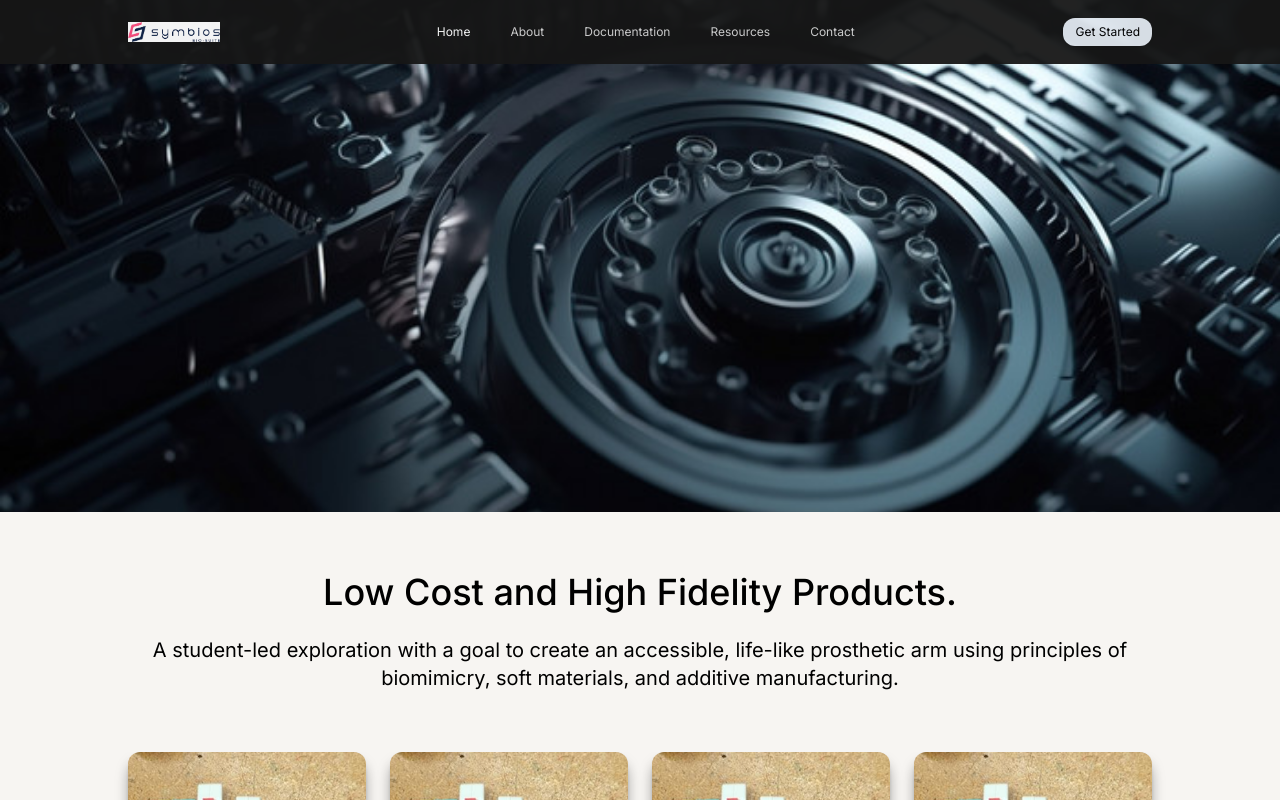
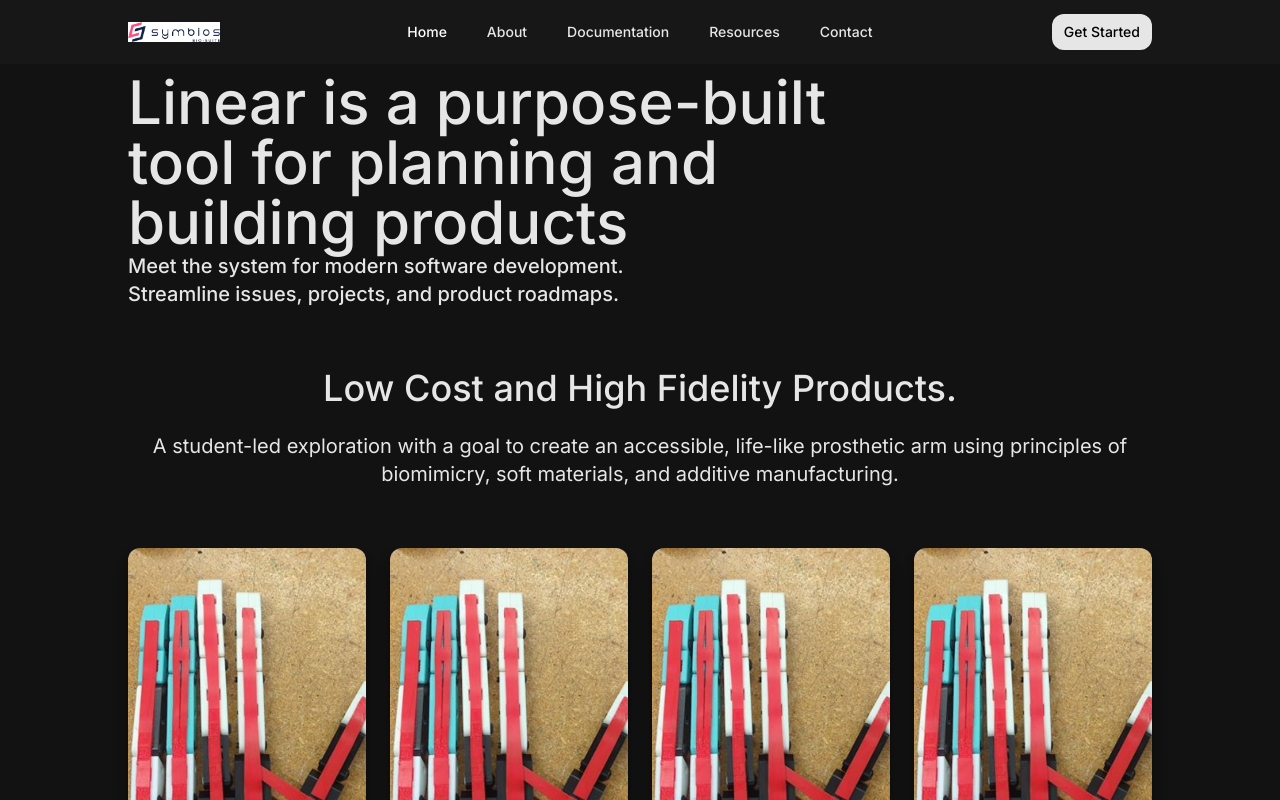
Before and after one commit to spencerhum04/symbios, a React (Vite) app: page / in a window 1280 px wide. Shown: the top 800 px of the page. Built offline with nearby package versions, Linux system fonts and the light colour scheme.

Commit message:
feat: hero

```diff
--- a/src/components/Navbar.tsx
+++ b/src/components/Navbar.tsx
@@ -41,8 +41,8 @@ export default function Navbar() {
     }, [menu]);
 
     return (
-        <>
-            <div className="bg-neutral-900 text-white flex flex-row items-center justify-between w-full px-6 sm:px-32 py-2 h-16">
+        <div className="bg-neutral-900 w-full h-16 px-6 place-content-center">
+            <div className="flex flex-row items-center justify-between max-w-[1024px] w-full mx-auto">
                 <div className="flex flex-row items-center justify-between w-full sm:w-25">
                     <img src={logo} className="h-5" />
                     <button className={`sm:hidden w-[16px] h-[12px] rounded-lg flex flex-col justify-between`} onClick={() => {setMenu(true)}}>
@@ -54,13 +54,13 @@ export default function Navbar() {
                 <div className="hidden sm:block">
                     <div className="flex flex-row items-center gap-10">
                         {tabs.map(({ name, path }) => (
-                            <Link key={name} to={path} className={`text-xs text-neutral-300 rounded-sm hover:text-white ${focus === name ? "text-white" : "text-neutral-300"}`} onClick={() => setFocus(name)}>
+                            <Link key={name} to={path} className={`text-sm font-medium rounded-sm ${focus === name ? "text-white" : "text-sand"}`} onClick={() => setFocus(name)}>
                                 {name}
                             </Link>
                         ))}
                     </div>
                 </div>
-                <div className="text-black hidden sm:block bg-slate-200 hover:bg-slate-100 px-3 py-1.5 text-xs rounded-xl">Get Started</div>
+                <div className="text-black hidden sm:block bg-sand hover:bg-slate-100 text-sm font-medium rounded-xl px-3 py-2">Get Started</div>
             </div>
 
             <div ref={sideRef} className={`top-0 left-0 absolute z-10 bg-neutral-900 w-full duration-500 ease-out transition-transform ${menu ? "translate-y-0" : "-translate-y-full"}`}>
@@ -72,12 +72,12 @@ export default function Navbar() {
                 </div>
                 <div className="flex flex-col py-6 pr-4">
                     {tabs.map(({ name, path }) => (
-                        <Link key={name} to={path} className={`h-16 text-white place-content-center px-6 font-medium rounded-r-full cursor-pointer transition-colors ${focus === name ? "bg-neutral-800" : ""}`} onClick={() => setFocus(name)}>
+                        <Link key={name} to={path} className={`h-16 place-content-center px-6 font-medium rounded-r-full cursor-pointer transition-colors ${focus === name ? "bg-neutral-800" : ""}`} onClick={() => setFocus(name)}>
                             {name}
                         </Link>
                     ))}
                 </div>
             </div>
-        </>
+        </div>
     )
 }
--- a/src/index.css
+++ b/src/index.css
@@ -1,10 +1,14 @@
 @import url('https://fonts.googleapis.com/css2?family=Inter:ital,opsz,wght@0,14..32,100..900;1,14..32,100..900&display=swap');
 @import "tailwindcss";
 
+@theme {
+  --color-sand: #E6E6E6;
+}
+
 :root {
-  color-scheme: light dark;
-  color: black;
-  background-color: #F7F5F2;
+  color-scheme: dark;
+  color: #E6E6E6;
+  background-color: transparent;
 
   font-synthesis: none;
   text-rendering: optimizeLegibility;
--- a/src/routes/about/about.tsx
+++ b/src/routes/about/about.tsx
@@ -6,7 +6,7 @@ import Team from "./sections/team";
 export default function About() {
     return (
         <>
-            <div className="w-full fixed z-50 opacity-95">
+            <div className="w-full fixed z-50">
                 <Navbar />
             </div>
             <div className="flex flex-col gap-15 pt-32 pb-20 max-w-[1280px] mx-auto">
--- a/src/routes/landing/landing.tsx
+++ b/src/routes/landing/landing.tsx
@@ -8,7 +8,7 @@ import Support from "./sections/support";
 export default function Landing() {
     return (
         <>
-            <div className="w-full fixed z-50 opacity-95">
+            <div className="w-full fixed z-50">
                 <Navbar />
             </div>
             <div className="flex flex-col gap-15 pb-20">
--- a/src/routes/landing/sections/hero.tsx
+++ b/src/routes/landing/sections/hero.tsx
@@ -1,9 +1,8 @@
-import mech from "../../../assets/mech.png";
-
 export default function Hero() {
     return (
-        <>
-            <img src={mech} className="h-128 w-full object-cover object-center" />
-        </>
+        <div className="pt-18 max-w-[1024px] w-full mx-auto px-6 sm:px-0">
+            <div className="max-w-200 text-4xl sm:text-6xl w-full font-medium">Linear is a purpose-built tool for planning and building products</div>
+            <div className="max-w-150 text-xl w-full font-medium">Meet the system for modern software development. Streamline issues, projects, and product roadmaps.</div>
+        </div>
     );
 }
```
